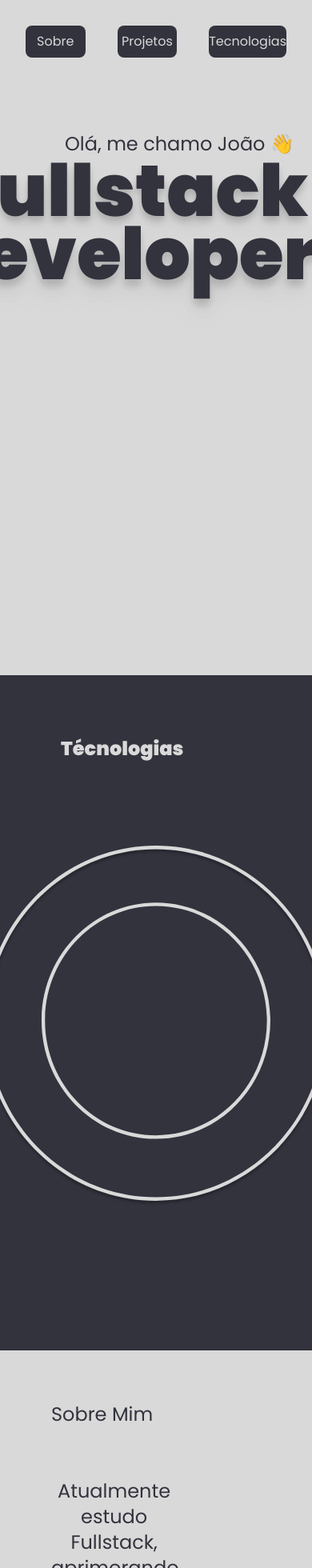
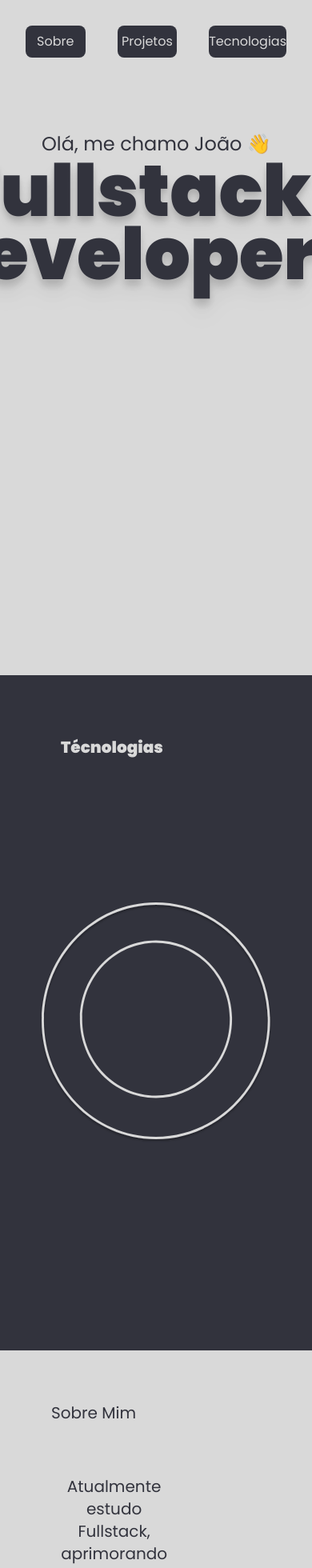
Before and after one commit to joaomidowz/Portfolio, a React (Vite) app: page / in a window 390 px wide. Shown: the top 1960 px of the page at 80% size. Built offline with nearby package versions, Linux system fonts and the light colour scheme.

Commit message:
Feito para tablet/mobile maiores.

```diff
--- a/src/pages/About.tsx
+++ b/src/pages/About.tsx
@@ -6,9 +6,9 @@ function About() {
 
         <div className="w-screen h-screen md:w-auto bg-primary font-poppins text-secondary ">
             <div className=''>
-                <p className='font-regulrar p-16 text-2xl'>Sobre Mim</p>
+                <p className='font-regulrar p-16 text-2xl max-mobile:text-xl'>Sobre Mim</p>
             </div>
-            <div className='flex flex-col justify-between item-start space-y-24 content-center px-16 text-2xl'>
+            <div className='flex flex-col justify-between item-start space-y-24 content-center px-16 text-2xl max-mobile:text-xl'>
                 <p className='text-center w-3/5'>Atualmente estudo Fullstack, aprimorando minhas habilidades na criação de interfaces</p>
                 <p className='text-center w-3/5 ml-auto'>Atualmente estudo Fullstack, aprimorando minhas habilidades na criação de interfaces</p>
             </div>
--- a/src/pages/App.tsx
+++ b/src/pages/App.tsx
@@ -14,19 +14,19 @@ const scrollToSection = (id: string) => {
     <div className="w-screen h-screen bg-primary p-5 font-poppins ">
       <header className='p-3'>
         <nav className='flex justify-end gap-10'>
-          <button onClick={() => scrollToSection('tech')} className='w-[150px] h-[60px] text-primary bg-secondary rounded-lg  max-tablet:h-[40px]'>Sobre</button>
-          <button onClick={() => scrollToSection('about')} className='w-[150px] h-[60px] text-primary bg-secondary rounded-lg  max-tablet:h-[40px]'>Projetos</button>
+          <button onClick={() => scrollToSection('about')} className='w-[150px] h-[60px] text-primary bg-secondary rounded-lg  max-tablet:h-[40px]'>Sobre</button>
+          <button onClick={() => scrollToSection('tech')} className='w-[150px] h-[60px] text-primary bg-secondary rounded-lg  max-tablet:h-[40px]'>Projetos</button>
           <button onClick={() => scrollToSection('portfolio')} className='w-[150px] h-[60px] text-primary bg-secondary rounded-lg  max-tablet:h-[40px]'>Tecnologias</button>
         </nav>
       </header>
 
       <div className='mt-20 -ml-20 flex flex-col items-center '>
 
-      <div className="w-full max-w-4xl flex justify-start mr-32 max-laptop:ml-56 max-tablet:ml-[410px] ">
-          <p className="text-4xl text-secondary font-regular max-laptop:text-3xl max-tablet:text-2xl">Olá, me chamo João 👋</p>
+      <div className="w-full max-w-4xl flex justify-start mr-32 max-laptop:ml-56 max-tablet:-mr-20 max-mobile:-mr-0">
+          <p className="text-4xl text-secondary font-regular max-laptop:text-3xl max-tablet:text-2xl ">Olá, me chamo João 👋</p>
         </div>
 
-        <div className='flex justify-self-center items-baseline  gap-4 ml-3 -mt-10 drop-shadow-lg  max-laptop:-mr-16 max-tablet:-mr-14 max-tablet:-mt-6'>
+        <div className='flex justify-self-center items-baseline  gap-4 ml-3 -mt-10 drop-shadow-lg  max-laptop:-mr-16 max-tablet:-mt-6'>
           <p className='text-Header text-secondary drop-shadow-xl font-extrabold max-laptop:text-Header2 max-tablet:text-Header3'>Fullstack</p>
           <a href="https://bit.ly/4gikrSU"><img src="/LinkedIn.png" alt="Linkedin" className='h-20 w-20 max-tablet:h-16 max-tablet:w-16' /></a>
           <a href="https://github.com/joaomidowz"><img src="/GitHub.png" alt="GitHub" className='h-20 w-20 max-tablet:h-16 max-tablet:w-16' /></a>
--- a/src/pages/Footer.tsx
+++ b/src/pages/Footer.tsx
@@ -22,8 +22,8 @@ function Footer() {
                 </div>
             </div>
 
-            <div className='text-2xl font-medium'>
-                <p>Desenvolvido por <span className='font-black'>João Midowz</span></p>
+            <div className='text-2xl font-medium max-mobile:text-xl'>
+                <p>Desenvolvido por <span className='font-black '>João Midowz</span></p>
                 <div className='flex flex-row justify-center space-x-10'>
                     <a href="https://bit.ly/4gikrSU">
                     <img className='' src="LinkedInMenor.png" alt="" />
--- a/src/pages/Portifolio.tsx
+++ b/src/pages/Portifolio.tsx
@@ -9,7 +9,7 @@ import 'swiper/swiper-bundle.css'; // Estilos principais do Swiper
 function Portifolio() {
     return (
         <div className="w-screen h-screen md:w-auto bg-secondary font-poppins text-primary p-5">
-            <div className="p-20 max-laptop:p-12 max-tablet:py-60 max-tablet:px-5">
+            <div className="p-20 max-laptop:p-12 max-tablet:py-60 max-tablet:px-5 max-mobile:py-20 max-mobile:px-2">
             <p className="text-2xl mb-5">Projetos:</p>
             <Swiper
                 spaceBetween={55}
--- a/src/pages/technologies.tsx
+++ b/src/pages/technologies.tsx
@@ -7,10 +7,10 @@ function Tech() {
         <div className="w-screen h-screen md:w-auto bg-secondary font-poppins text-primary p-5">
 
             <div className='flex'>
-                <h1 className='font-black text-2xl p-14'>Técnologias</h1>
+                <h1 className='font-black text-2xl p-14 max-mobile:text-xl'>Técnologias</h1>
             </div>
             <div className='flex justify-center items-center h-full -mt-32'>
-                <img src="Elipse.svg" alt="elipse" className='max-w-[450px] max-h-[450px] ' />
+                <img src="Elipse.svg" alt="elipse" className='max-w-[450px] max-h-[450px]  max-mobile:max-w-[300px] max-mobile:max-h-[300px]' />
             </div>
         </div>
 
--- a/tailwind.config.js
+++ b/tailwind.config.js
@@ -16,6 +16,7 @@ module.exports = {
         secondary: '#32333D',
       },
       screens: {
+        'mobile': '770px',
         'tablet': '950px',
         'laptop': '1160px',
       },
```
